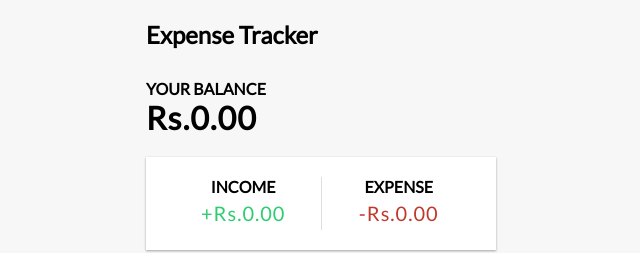
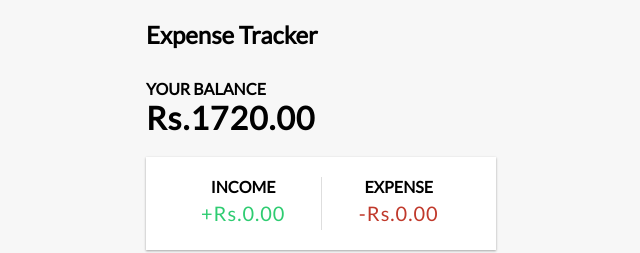
Before and after one commit to skamranahmed/expense-tracker-full-stack-mern, a React (Create React App) app: page / in a window 1280 px wide. Shown: the top 253 px of the page, without its empty margins (319-959 px from the left). Built offline with nearby package versions, Linux system fonts and the light colour scheme.

Commit message:
Updated Balance.js to make use of GlobalContext

```diff
--- a/src/components/Balance.js
+++ b/src/components/Balance.js
@@ -1,10 +1,18 @@
-import React from "react";
+import React, { useContext } from "react";
+import { GlobalContext } from "../context/GlobalState";
 
 const Balance = () => {
+  const { transactions } = useContext(GlobalContext);
+
+  const amounts = transactions.map((transaction) =>
+    parseFloat(transaction.amount)
+  );
+  const total = amounts.reduce((acc, item) => acc + item, 0).toFixed(2);
+
   return (
     <>
       <h4>Your Balance</h4>
-      <h1 id="balance">Rs.0.00</h1>
+      <h1 id="balance">Rs.{total}</h1>
     </>
   );
 };
```
